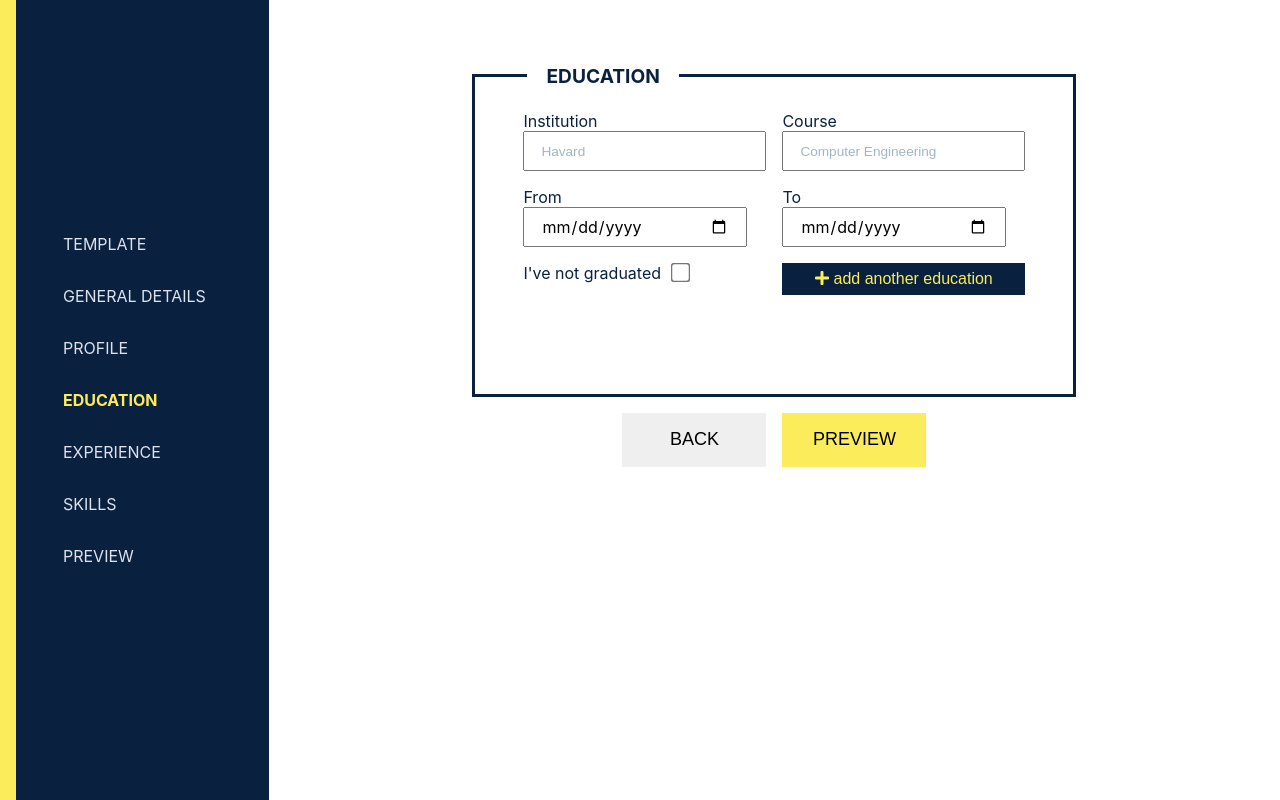
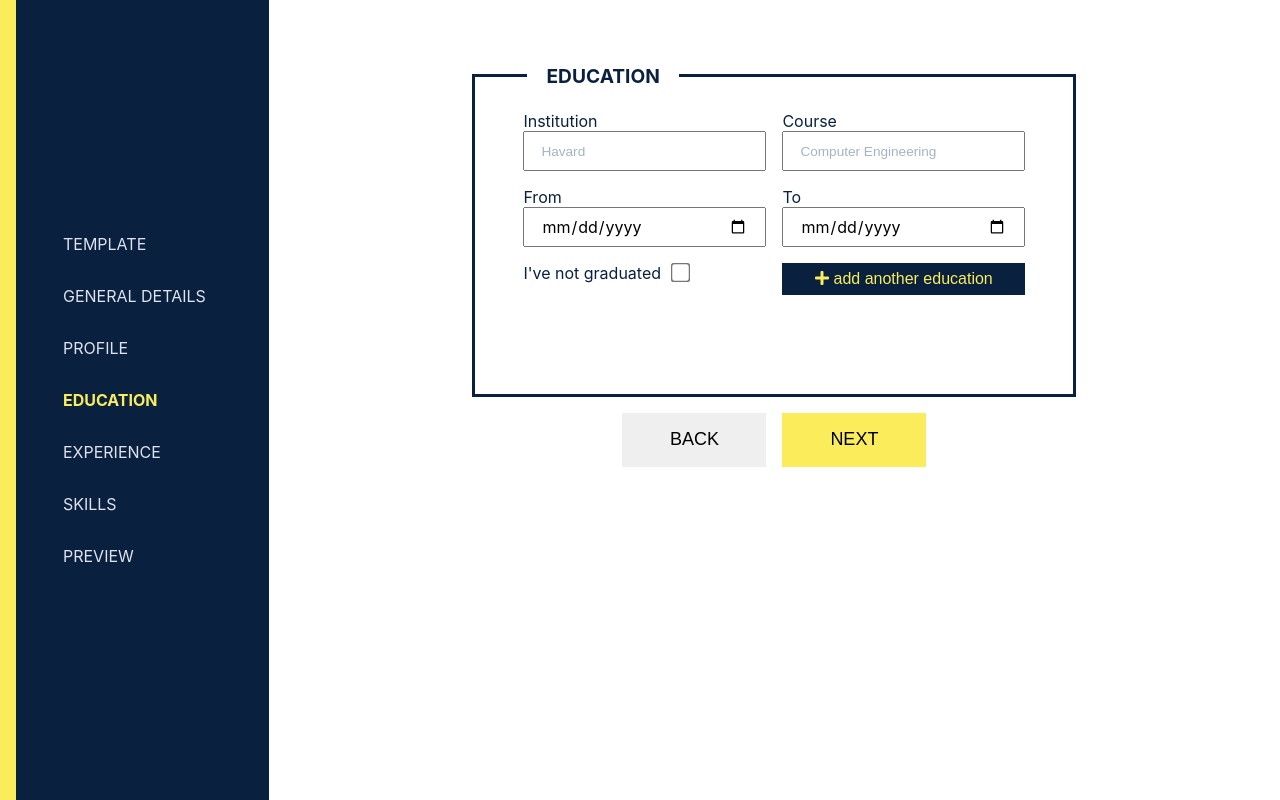
Before and after one commit to a-adeleye/cv-maker, a React (Create React App) app: page /resumeform/education in a window 1280 px wide. Built offline with nearby package versions, Linux system fonts and the light colour scheme.

Commit message:
add education done

```diff
--- a/src/components/Education.js
+++ b/src/components/Education.js
@@ -97,9 +97,28 @@ export default function Education() {
     });
   }
 
+  function validate() {
+    if (
+      formData.institution === "" ||
+      formData.course === "" ||
+      formData.yearFrom === "" ||
+      formData.yearTo === ""
+    ) {
+      return false;
+    } return true;
+  }
+
+  function navCheck() {
+    if(validate() || education.length !== 0){
+      return true;
+    } return false;
+  }
+
   function addEducation() {
+    if (validate()) {
       setEducation((prevEdu) => [...prevEdu, formData]);
       reset();
+    }
   }
 
   function reset() {
@@ -115,29 +134,50 @@ export default function Education() {
     });
   }
 
-  function EducationNavigation() {
+  function EducationNavigation(props) {
+    const { validate} = props;
     return (
       <div className="formNavigation">
         <Link to="/resumeform/profile" style={{ textDecoration: "none" }}>
           <button>BACK</button>
         </Link>
+        {validate && (
           <button className="next" onClick={previewEducation}>
-          PREVIEW
+            NEXT
           </button>
+        )}
+        {!validate && (
+          <Link to="/resumeform/experience" style={{ textDecoration: "none" }}>
+            <button className="next">NEXT</button>
+          </Link>
+        )}
+      </div>
+    );
+  }
+
+  function PreviewNavigation() {
+    return (
+      <div className="formNavigation">
+        <button onClick={previewEducation}>BACK</button>
+        <Link to="/resumeform/experience" style={{ textDecoration: "none" }}>
+          <button>NEXT</button>
+        </Link>
       </div>
     );
   }
 
   function previewEducation() {
+    if (validate()) {
+      addEducation();
+    }
     setPreview((prev) => (prev = !prev));
   }
 
   function EducationPreview(props) {
-    const { institution, course, yearFrom, yearTo } = props;
+    const { institution, course, yearFrom, yearTo, id } = props;
 
     return (
-      <fieldset className="educationPreview">
-        <legend>EDUCATION</legend>
+      <div>
         <p>
           <strong>Institution</strong>: {institution}
         </p>
@@ -150,16 +190,27 @@ export default function Education() {
         <p>
           <strong>To</strong>: {yearTo}
         </p>
+      </div>
+    );
+  }
 
-        <button className="addInputButton" onClick={addEducation}>
+  const educationItems = (
+    <fieldset className="educationPreview">
+      <legend>EDUCATION</legend>
+      {education.map((edu) => (
+        <EducationPreview
+          key={edu.id}
+          institution={edu.institution}
+          course={edu.course}
+          yearFrom={edu.yearFrom}
+          yearTo={edu.yearTo}
+        />
+      ))}
+      <button className="addInputButton" onClick={previewEducation}>
         <i className="fas fa-plus"></i> add another education
       </button>
     </fieldset>
   );
-  }
-
-  const educationItems = education.map(edu => <EducationPreview institution = {edu.institution} course = {edu.course} yearFrom = {edu.yearFrom} yearTo = {edu.yearTo} />);
-
   return (
     <div className="education">
       {!preview && (
@@ -170,7 +221,8 @@ export default function Education() {
         ></EducationInputs>
       )}
       {preview && educationItems}
-      <EducationNavigation />
+      {!preview && <EducationNavigation validate={navCheck()} education={education}/>}
+      {preview && <PreviewNavigation />}
     </div>
   );
 }
--- a/src/styles/App.css
+++ b/src/styles/App.css
@@ -217,7 +217,7 @@ input[type="date"] {
 }
 
 input[type="date"] {
-  width: 92%;
+  width: 100%;
   font-family: inherit;
 }
 
```
Lines whose indentation alone changed are shown as unchanged.
